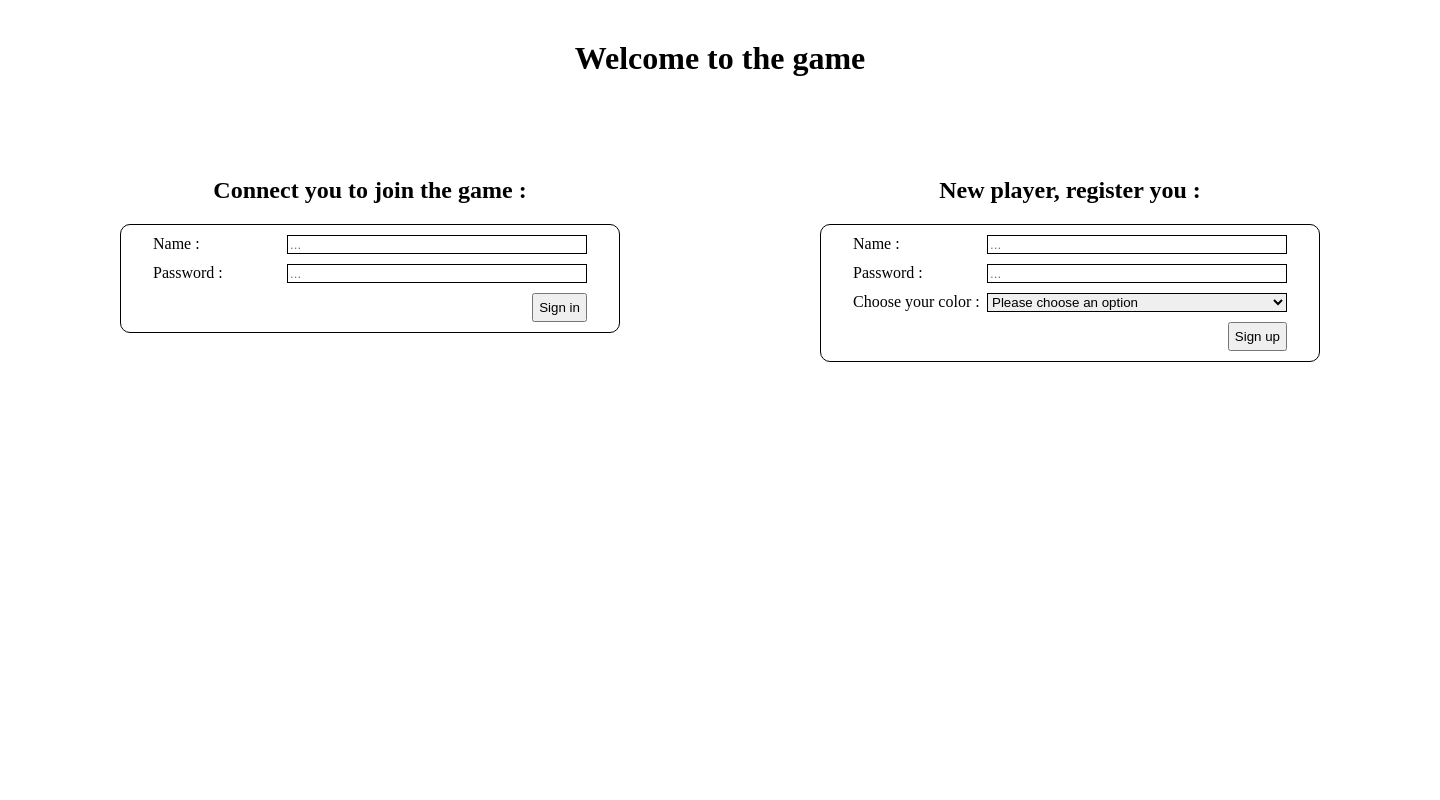
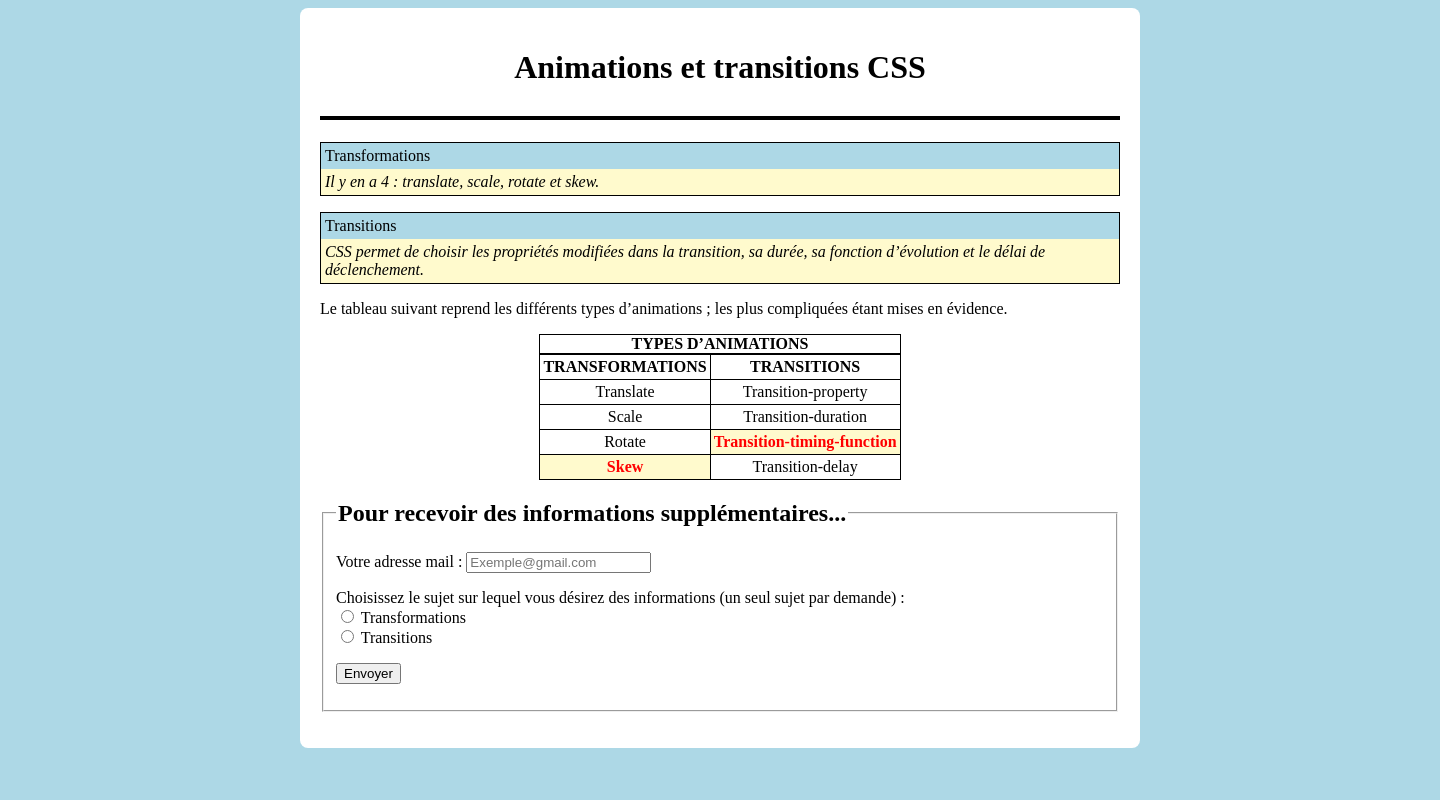
Before and after one commit to GattaFurn/ProjetIA, a Django app: page /connection/ in a window 1440 px wide. Run offline with Django 3.2, Linux system fonts and the light colour scheme.

Commit message:
Lancement serv + modification

```diff
--- a/connection/templates/connection/index.html
+++ b/connection/templates/connection/index.html
@@ -1,132 +1,125 @@
-<!--
 {% load static %}
 
 <html>
-  <body>
-    <title>Connection</title>
-    <h1>Welcome</h1>
-    <form method="POST" action="/connection/">
-        {% csrf_token %}
-        {{ form }}
-        <input type="submit"/>
-    </form>
-  </body>
+<head>
+	<style>
+		#wrapper{
+			margin-right:auto;
+			margin-left:auto;
+			width:800px;
+			background-color:white;
+			border-radius:8px;
+			padding:20px;
+		}
+
+		h1{
+			text-align:center;
+			border-bottom:4px solid black;
+			padding-bottom:30px;
+		}
+
+		body{
+			background-color:lightblue;
+		}
+
+		.fondNoir {
+			background-color: lightblue;
+			color: black;
+			margin-bottom: 0;
+			border-top:1px solid black;
+		}
+		.fondNoir,.description{
+			border-left:1px solid black;
+			border-right:1px solid black;
+			padding: 4px;
+		}
+		.description {
+			font-style: italic;
+			background-color: lemonchiffon;
+			margin-top: 0;
+			border-bottom: 1px solid black;
+		}
+
+		table {
+			border-collapse: collapse;
+			margin-left:auto;
+			margin-right:auto;
+		}
+
+		table td, th {
+			border:1px solid black;
+			text-align: center;
+			padding: 3px;
+		}
+
+		table tr:first-of-type {
+			font-weight: bold;
+			text-transform: uppercase;
+		}
+
+		table th {
+			background-color: lemonchiffon;
+			color:red;
+		}
+
+		caption{
+			border: 1px solid black;
+			font-weight:bold;
+			text-transform: uppercase;
+		}
+
+		div{
+			margin-bottom:15px;
+		}
+	</style>
+</head>
+<body>
+	<div id="wrapper">
+		<h1>Animations et transitions CSS</h1>
+		<p class="fondNoir">Transformations</p>
+		<p class="description">Il y en a 4 : translate, scale, rotate et skew.</p>
+		<p class="fondNoir">Transitions</p>
+		<p class="description">CSS permet de choisir les propriétés modifiées dans la transition, sa durée, sa fonction d’évolution et le délai de déclenchement.</p>
+		<p>Le tableau suivant reprend les différents types d’animations ; les plus compliquées étant mises en évidence.</p>
+
+		<table>
+			<caption>Types d’animations</caption>
+			<tr>
+				<td>Transformations</td>
+				<td>Transitions</td>
+			</tr>
+			<tr>
+				<td>Translate</td>
+				<td>Transition-property</td>
+			</tr>
+			<tr>
+				<td>Scale</td>
+				<td>Transition-duration</td>
+			</tr>
+			<tr>
+				<td>Rotate</td>
+				<th>Transition-timing-function</th>
+			</tr>
+			<tr>
+				<th>Skew</th>
+				<td>Transition-delay</td>
+			</tr>
+		</table>
+
+		<form action="demandeInfos.php" method="post">
+			<fieldset>
+				<legend><h2>Pour recevoir des informations supplémentaires...</h2></legend>
+					<label for="email">Votre adresse mail :</label>
+					<input type="email" placeholder="Exemple@gmail.com" id="email" required />
+				<p>Choisissez le sujet sur lequel vous désirez des informations (un seul sujet par demande) : <br/>
+					<input type="radio" id="transfo"name="option" />
+					<label for="transfo">Transformations</label> <br/>
+					<input type="radio" id="trans" name="option" />
+					<label for="trans">Transitions</label>
+				</p>
+				<p><input type="submit" value="Envoyer" /></p>
+			</fieldset>
+		</form>
+	</div>
+</body>
 </html>
-
--->
-
-<html>
-	<head>
-		<meta charset="utf-8">
-		<title>Game - Connection</title>
-		<style type="text/css">
-			.connect_form{
-				width: 500px;
-				display: inline;
-
-			}
-			#connect_div{
-				display: flex;
-				justify-content: space-around;
-				width: 1400px;
-				text-align: center;
-				margin : 0px auto;
-			}
-			#connect_title{
-				text-align: center;
-				margin-top: 40px;
-				margin-bottom: 80px;
-			}
-			form{
-				border : 1px solid black;
-				border-radius: 10px;
-			}
-			form div{
-				margin-top: 10px;
-			}
-			label{
-				display: inline-block;
-				width: 130px;
-				text-align: left;
-			}
-			input, textarea, select{
-				width: 300px;
-				box-sizing: border-box;
-				border: 1px solid black;
-			}
-			button{
-				padding: 5px;
-				margin-bottom: 10px;
-				margin-right: 32px;
-			}
-			.connect_valid{
-				display: flex;
-				justify-content: flex-end;
-			}
-		</style>
-		<script type="text/javascript">
-			function colorChoice(){
-				listOptions = document.getElementsByTagName("option");
-				for (element of listOptions){
-					element.style.backgroundColor = element.value;
-				}
-			}
-		</script>
-	</head>
-  <body onload="colorChoice()">
-    <h1 id="connect_title">Welcome to the game</h1>
-
-    <div id="connect_div">
-
-	    <div class="connect_form">
-	    	<h2>Connect you to join the game :</h2>
-	    	<form method="POST" action="/connection/">
-		    	<div>
-		    		<label for="name">Name : </label>
-		    		<input type="text" id="name" name="player_name" required="" placeholder="..." maxlength="50">
-		    	</div>
-		    	<div>
-		    		<label for="password">Password : </label>
-		    		<input type="text" id="password" name="player_password" required="" placeholder="...">
-		    	</div>
-		    	<div class="connect_valid">
-		    		<button type="submit">Sign in</button>
-		    	</div>
-		    </form>
-	    </div>
-
-	    <div class="connect_form">
-	    	<h2>New player, register you :</h2>
-	    	<form method="POST" action="/connection/">
-		    	<div>
-		    		<label for="name">Name : </label>
-		    		<input type="text" id="name" name="player_name" required="" placeholder="..." maxlength="50">
-		    	</div>
-		    	<div>
-		    		<label for="password">Password : </label>
-		    		<input type="text" id="password" name="player_password" required="" placeholder="...">
-		    	</div>
-		    	<div>
-		    		<label for="password">Choose your color : </label>
-		    		<select name="colors" id="colors-select" required="">
-		    			<option value="">Please choose an option</option>
-		    			<option value="blue"></option>
-		    			<option value="red"></option>
-		    			<option value="orange"></option>
-		    			<option value="green"></option>
-		    			<option value="yellow"></option>
-		    			<option value="purple"></option>
-		    			<option value="cyan"></option>
-		    			<option value="lemonchiffon"></option>
-		    		</select>
-		    	</div>
-		    	<div class="connect_valid">
-		    		<button type="submit">Sign up</button>
-		    	</div>
-	    	</form>
-	    </div>
-    </div>
-
-
-  </body>
-</html>
--- a/game/templates/game/index.html
+++ b/game/templates/game/index.html
@@ -1,4 +1,4 @@
-<!--
+
 {% load static %}
 
 <html>
@@ -12,8 +12,8 @@
   </form>
   </body>
 </html>
--->
 
+<!--
 <!DOCTYPE html>
 <html>
 <head>
@@ -153,3 +153,4 @@
 
 </body>
 </html>
+-->
--- a/game/views.py
+++ b/game/views.py
@@ -9,6 +9,8 @@ import random
 class NewGameForm(forms.Form):
     player1 = forms.CharField(label="Player 1")
     player2 = forms.CharField(label="Player 2")
+    player3 = forms.CharField(label="Player 3")
+    player4 = forms.CharField(label="Player 4")
 
 
 def index(request):
--- a/projetIA/urls.py
+++ b/projetIA/urls.py
@@ -1,18 +1,3 @@
-"""projetIA URL Configuration
-
-The `urlpatterns` list routes URLs to views. For more information please see:
-    https://docs.djangoproject.com/en/3.1/topics/http/urls/
-Examples:
-Function views
-    1. Add an import:  from my_app import views
-    2. Add a URL to urlpatterns:  path('', views.home, name='home')
-Class-based views
-    1. Add an import:  from other_app.views import Home
-    2. Add a URL to urlpatterns:  path('', Home.as_view(), name='home')
-Including another URLconf
-    1. Import the include() function: from django.urls import include, path
-    2. Add a URL to urlpatterns:  path('blog/', include('blog.urls'))
-"""
 from django.contrib import admin
 from django.urls import path, include
 
```
Also changed, not shown: db.sqlite3 (added).
